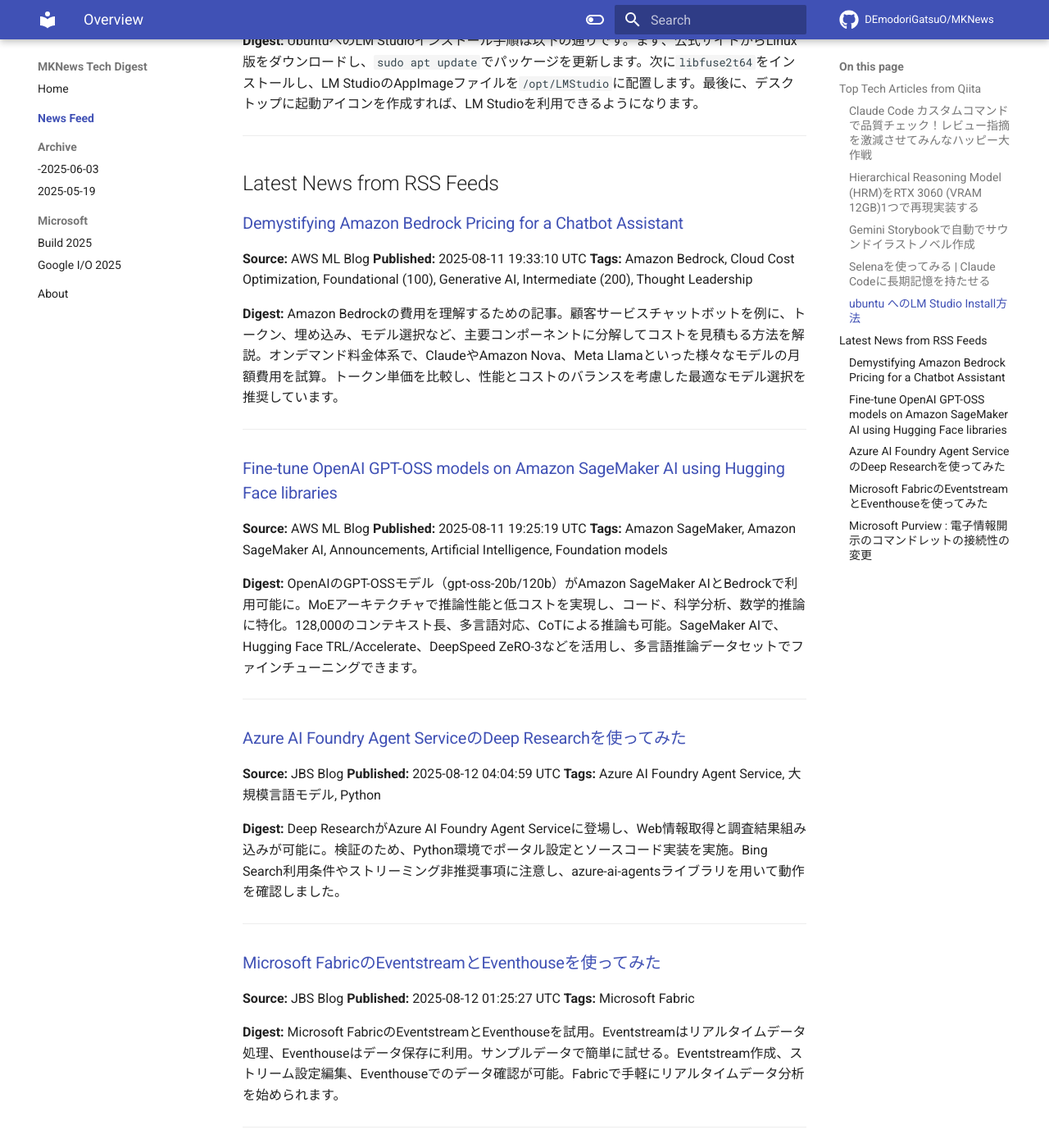
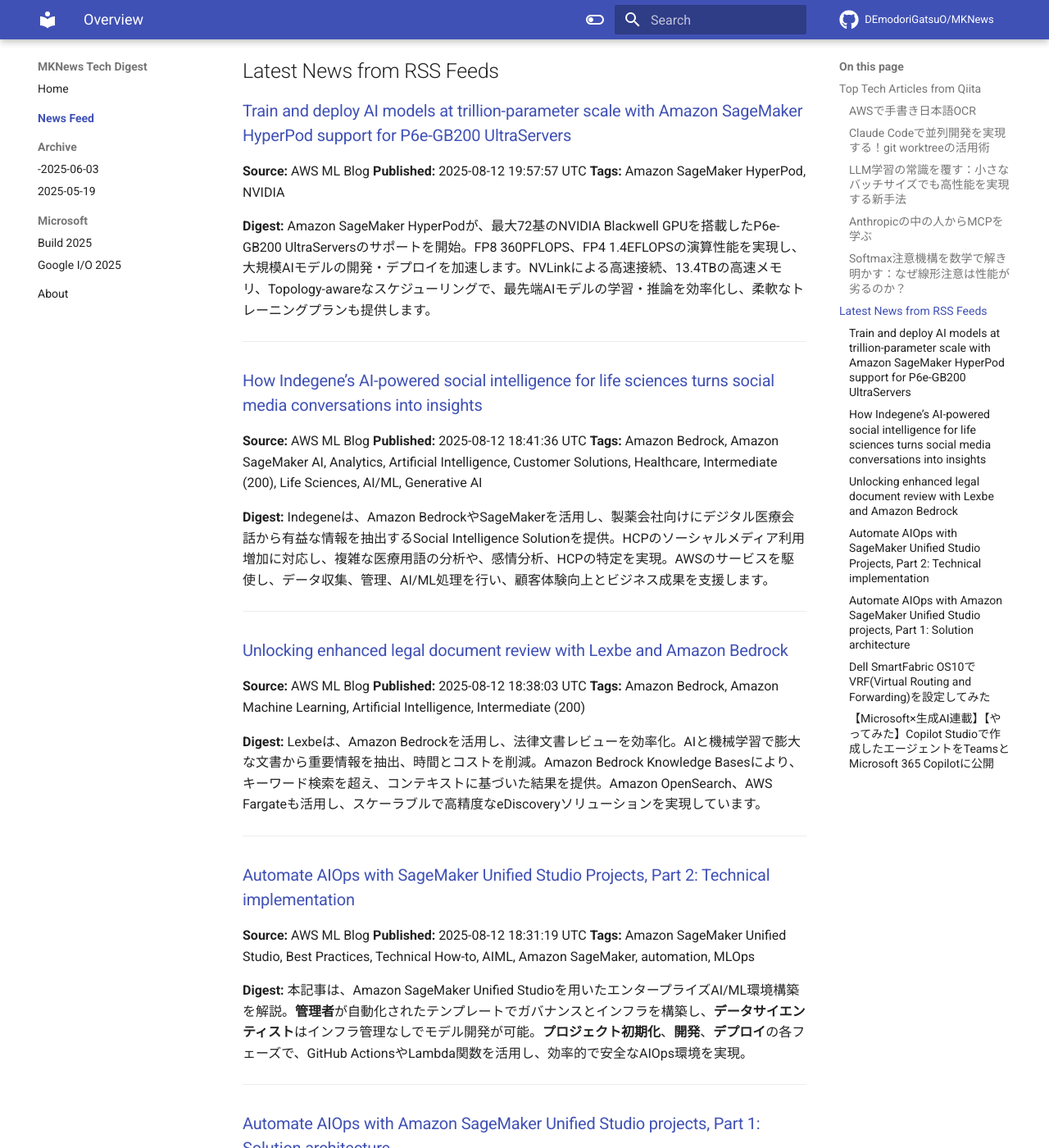
Before and after one commit to DEmodoriGatsuO/MKNews, an MkDocs documentation site: the page built from docs/news/index.md, in a window 1280 px wide and 1400 px high, scrolled down 1435 px. Shown: the whole window at 82% size. Built offline with MkDocs 1.6.1 and Material for MkDocs 9.7.7, drawn with Linux system fonts in a browser that asks for light colours; comment, search, counter and statistics services are not loaded; some of the changed text lies outside the part shown.

Commit message:
Automated AI Tech Digest - 2025-08-13

```diff
--- a/docs/news/index.md
+++ b/docs/news/index.md
@@ -1,108 +1,128 @@
-# AI Tech Trends Digest (2025-08-12)
+# AI Tech Trends Digest (2025-08-13)
 
 
 ## Top Tech Articles from Qiita
 
 
-### [Claude Code カスタムコマンドで品質チェック！レビュー指摘を激減させてみんなハッピー大作戦](https://qiita.com/tomada/items/5e6d566684b19b34759a)
-**Published:** 2025-08-11 23:26:30 UTC
+### [AWSで手書き日本語OCR](https://qiita.com/IEFBR13/items/4804caf6c87903b823fa)
+**Published:** 2025-08-13 00:35:52 UTC
 **Likes:** 2
-**Tags:** 初心者向け, 生成AI, Claude, AIエージェント, ClaudeCode
+**Tags:** AWS, OCR, bedrock, Claude
 
 **Digest:**
-Claude Code のカスタムコマンドを活用した品質チェック自動化を紹介。セキュリティ、パフォーマンス、SEOなどを実装直後にチェックし、レビュー指摘を激減させる。総合レビュー、パフォーマンス、セキュリティ、SEO、テストカバレッジ、UI/UXなど多角的なチェックが可能。問題の早期発見と修正により、実装者の不安を解消し、高品質なコード作成を促進する。
+AWS Textractの日本語対応がない中、BedrockのClaudeがPDFサポートを開始し、手書き文字の日本語OCRに活用可能に。PythonでPDF化し、Claude 4 Sonnetで読み解く例を紹介。精度が高く、座標指定不要、コストも良心的で、プロンプト次第で応用も効きそう。
 
 ---
 
-### [Hierarchical Reasoning Model (HRM)をRTX 3060 (VRAM 12GB)1つで再現実装する](https://qiita.com/CLRR/items/e061c5bb33c51ada30c6)
-**Published:** 2025-08-11 11:01:39 UTC
+### [Claude Codeで並列開発を実現する！git worktreeの活用術](https://qiita.com/awakia/items/eaeb40c5180c292eecb5)
+**Published:** 2025-08-12 12:28:41 UTC
 **Likes:** 2
-**Tags:** AI, WSL2, LLM, 推論モデル, HRM
+**Tags:** Git, worktree, Claude, ClaudeCode
 
 **Digest:**
-新しい推論AI、Hierarchical Reasoning Model (HRM)を、VRAM 12GBのGPUで数独Extremeの学習・評価を試みた。結果は論文通りだが、学習に1日7時間38分、推論に1時間25分と時間がかかった。正解率は48.2%で、論文の55%を下回るも範囲内。VRAMの小さいGPUでは高速な学習・推論は難しく、高性能GPUが必須。
+Rimoでバックエンド開発者が、AnthropicのClaude Code利用時の並列開発課題を、**git worktree** で解決する方法を紹介。親ディレクトリへのアクセス制限を、サブディレクトリにworktreeを作成することで回避。`.gitignore` で管理し、 `wt-` プレフィックスの命名規則を採用。複数ブランチ同時作業が可能になり、タブ補完も便利に。作業後は削除を忘れずに。
 
 ---
 
-### [Gemini Storybookで自動でサウンドイラストノベル作成](https://qiita.com/Yh_Taguchi/items/40df48fafb13f394afb8)
-**Published:** 2025-08-11 21:49:07 UTC
-**Likes:** 1
-**Tags:** storybook, Gemini
+### [LLM学習の常識を覆す：小さなバッチサイズでも高性能を実現する新手法](https://qiita.com/teppei_nakano/items/860ae0cc3a548f4955c3)
+**Published:** 2025-08-12 09:18:24 UTC
+**Likes:** 2
+**Tags:** 機械学習, バッチサイズ, LLM, 中野哲平
 
 **Digest:**
-生成AIでアニメ制作が実現する未来を提唱。ChatGPTとGemini Storybookを使い、過去に作成したラノベを元に、Gemini Storybookが約3分のサウンドイラストノベルを生成。物語は変更されるものの、設定丸投げで絵本化できる点がポイント。まさに「朝起きて生成AIにアニメ制作を依頼」に近づき、その実現もそう遠くないと感じている。
+LLM学習で、バッチサイズ1でもSGDとβ2調整で安定学習、性能劣化を防ぐ新発見。学習率は3倍程度、SGDはハイパラに頑健。勾配蓄積不要で、LoRAより完全ファインチューニングが有効に。演算スループット最大化の最小バッチサイズが推奨。分散学習の通信ボトルネックや大規模モデルへの適用が今後の課題。学習コスト削減、実装簡素化に貢献。
 
 ---
 
-### [Selenaを使ってみる | Claude Codeに長期記憶を持たせる](https://qiita.com/usayamadausako/items/bddd227c6de290ef07f7)
-**Published:** 2025-08-11 06:01:30 UTC
+### [Anthropicの中の人からMCPを学ぶ](https://qiita.com/hiromichinomata/items/f200b5665cb4cda12f83)
+**Published:** 2025-08-12 12:55:52 UTC
 **Likes:** 1
-**Tags:** Serena, LLM, Claude, ClaudeCode, VibeCoding
+**Tags:** 機械学習, MCP, Claude
 
 **Digest:**
-Selenaは、Claude Codeのセッション内容を`.serena/memories/`に.md形式で保存するツールです。これにより、Claude Codeがセッションを忘れる問題を解決し、トークンの無駄遣いを防ぎます。インストールはuvを使用し、`claude mcp add-json`コマンドでMCPに登録。プロジェクトディレクトリで実行すると、`claude`起動時に自動起動します。セッション内容の要約やコード変更記録にも活用可能です。
+deeplearning.aiのMCPショートコース受講報告。Anthropic社が提唱するModel Context Protocol(MCP)を2時間弱で学べる。LLMの外部API連携をプロキシとして実現。メリットは短時間で学べる点と、開発方針を直接聞けること。一方、Jupyter Notebookとの相性が悪く、ローカル環境での実践が中心となるため、プラットフォーム利用のメリットが薄いと感じた。Claude Codeのコースも提供。
 
 ---
 
-### [ubuntu へのLM Studio Install方法](https://qiita.com/gonnta/items/e33dbf7314159756d5d7)
-**Published:** 2025-08-12 05:43:32 UTC
-**Likes:** 0
-**Tags:** 生成AI, LLM, ローカルLLM
+### [Softmax注意機構を数学で解き明かす：なぜ線形注意は性能が劣るのか？](https://qiita.com/huntersai/items/7c4225df43b14c0557cf)
+**Published:** 2025-08-12 09:26:41 UTC
+**Likes:** 1
+**Tags:** AWS, softmax, LLM, 中野哲平, 中野哲平と学ぶSoftmax
 
 **Digest:**
-UbuntuへのLM Studioインストール手順は以下の通りです。まず、公式サイトからLinux版をダウンロードし、`sudo apt update`でパッケージを更新します。次に`libfuse2t64`をインストールし、LM StudioのAppImageファイルを`/opt/LMStudio`に配置します。最後に、デスクトップに起動アイコンを作成すれば、LM Studioを利用できるようになります。
+Transformerの注意機構、特にSoftmaxの計算量問題に対し、テイラー展開とクロネッカー積を用いた数学的分析で、線形注意機構の性能劣化の謎を解明。高次項の重要性と、確率分布でなく正規化効果が本質と判明。これにより、表現力豊かな高次相互作用と、適切な正規化が注意機構設計の鍵となり、今後の効率的で高性能なモデル開発への道筋を示した。
 
 ---
 
 ## Latest News from RSS Feeds
 
 
-### [Demystifying Amazon Bedrock Pricing for a Chatbot Assistant](https://aws.amazon.com/blogs/machine-learning/demystifying-amazon-bedrock-pricing-for-a-chatbot-assistant/)
+### [Train and deploy AI models at trillion-parameter scale with Amazon SageMaker HyperPod support for P6e-GB200 UltraServers](https://aws.amazon.com/blogs/machine-learning/train-and-deploy-ai-models-at-trillion-parameter-scale-with-amazon-sagemaker-hyperpod-support-for-p6e-gb200-ultraservers/)
 **Source:** AWS ML Blog
-**Published:** 2025-08-11 19:33:10 UTC
-**Tags:** Amazon Bedrock, Cloud Cost Optimization, Foundational (100), Generative AI, Intermediate (200), Thought Leadership
+**Published:** 2025-08-12 19:57:57 UTC
+**Tags:** Amazon SageMaker HyperPod, NVIDIA
 
 **Digest:**
-Amazon Bedrockの費用を理解するための記事。顧客サービスチャットボットを例に、トークン、埋め込み、モデル選択など、主要コンポーネントに分解してコストを見積もる方法を解説。オンデマンド料金体系で、ClaudeやAmazon Nova、Meta Llamaといった様々なモデルの月額費用を試算。トークン単価を比較し、性能とコストのバランスを考慮した最適なモデル選択を推奨しています。
+Amazon SageMaker HyperPodが、最大72基のNVIDIA Blackwell GPUを搭載したP6e-GB200 UltraServersのサポートを開始。FP8 360PFLOPS、FP4 1.4EFLOPSの演算性能を実現し、大規模AIモデルの開発・デプロイを加速します。NVLinkによる高速接続、13.4TBの高速メモリ、Topology-awareなスケジューリングで、最先端AIモデルの学習・推論を効率化し、柔軟なトレーニングプランも提供します。
 
 ---
 
-### [Fine-tune OpenAI GPT-OSS models on Amazon SageMaker AI using Hugging Face libraries](https://aws.amazon.com/blogs/machine-learning/fine-tune-openai-gpt-oss-models-on-amazon-sagemaker-ai-using-hugging-face-libraries/)
+### [How Indegene’s AI-powered social intelligence for life sciences turns social media conversations into insights](https://aws.amazon.com/blogs/machine-learning/how-indegenes-ai-powered-social-intelligence-for-life-sciences-turns-social-media-conversations-into-insights/)
 **Source:** AWS ML Blog
-**Published:** 2025-08-11 19:25:19 UTC
-**Tags:** Amazon SageMaker, Amazon SageMaker AI, Announcements, Artificial Intelligence, Foundation models
+**Published:** 2025-08-12 18:41:36 UTC
+**Tags:** Amazon Bedrock, Amazon SageMaker AI, Analytics, Artificial Intelligence, Customer Solutions, Healthcare, Intermediate (200), Life Sciences, AI/ML, Generative AI
 
 **Digest:**
-OpenAIのGPT-OSSモデル（gpt-oss-20b/120b）がAmazon SageMaker AIとBedrockで利用可能に。MoEアーキテクチャで推論性能と低コストを実現し、コード、科学分析、数学的推論に特化。128,000のコンテキスト長、多言語対応、CoTによる推論も可能。SageMaker AIで、Hugging Face TRL/Accelerate、DeepSpeed ZeRO-3などを活用し、多言語推論データセットでファインチューニングできます。
+Indegeneは、Amazon BedrockやSageMakerを活用し、製薬会社向けにデジタル医療会話から有益な情報を抽出するSocial Intelligence Solutionを提供。HCPのソーシャルメディア利用増加に対応し、複雑な医療用語の分析や、感情分析、HCPの特定を実現。AWSのサービスを駆使し、データ収集、管理、AI/ML処理を行い、顧客体験向上とビジネス成果を支援します。
 
 ---
 
-### [Azure AI Foundry Agent ServiceのDeep Researchを使ってみた](https://blog.jbs.co.jp/entry/2025/08/12/130459)
-**Source:** JBS Blog
-**Published:** 2025-08-12 04:04:59 UTC
-**Tags:** Azure AI Foundry Agent Service, 大規模言語モデル, Python
+### [Unlocking enhanced legal document review with Lexbe and Amazon Bedrock](https://aws.amazon.com/blogs/machine-learning/unlocking-enhanced-legal-document-review-with-lexbe-and-amazon-bedrock/)
+**Source:** AWS ML Blog
+**Published:** 2025-08-12 18:38:03 UTC
+**Tags:** Amazon Bedrock, Amazon Machine Learning, Artificial Intelligence, Intermediate (200)
 
 **Digest:**
-Deep ResearchがAzure AI Foundry Agent Serviceに登場し、Web情報取得と調査結果組み込みが可能に。検証のため、Python環境でポータル設定とソースコード実装を実施。Bing Search利用条件やストリーミング非推奨事項に注意し、azure-ai-agentsライブラリを用いて動作を確認しました。
+Lexbeは、Amazon Bedrockを活用し、法律文書レビューを効率化。AIと機械学習で膨大な文書から重要情報を抽出、時間とコストを削減。Amazon Bedrock Knowledge Basesにより、キーワード検索を超え、コンテキストに基づいた結果を提供。Amazon OpenSearch、AWS Fargateも活用し、スケーラブルで高精度なeDiscoveryソリューションを実現しています。
 
 ---
 
-### [Microsoft FabricのEventstreamとEventhouseを使ってみた](https://blog.jbs.co.jp/entry/2025/08/12/102527)
-**Source:** JBS Blog
-**Published:** 2025-08-12 01:25:27 UTC
-**Tags:** Microsoft Fabric
+### [Automate AIOps with SageMaker Unified Studio Projects, Part 2: Technical implementation](https://aws.amazon.com/blogs/machine-learning/automate-aiops-with-sagemaker-unified-studio-projects-part-2-technical-implementation/)
+**Source:** AWS ML Blog
+**Published:** 2025-08-12 18:31:19 UTC
+**Tags:** Amazon SageMaker Unified Studio, Best Practices, Technical How-to, AIML, Amazon SageMaker, automation, MLOps
 
 **Digest:**
-Microsoft FabricのEventstreamとEventhouseを試用。Eventstreamはリアルタイムデータ処理、Eventhouseはデータ保存に利用。サンプルデータで簡単に試せる。Eventstream作成、ストリーム設定編集、Eventhouseでのデータ確認が可能。Fabricで手軽にリアルタイムデータ分析を始められます。
+本記事は、Amazon SageMaker Unified Studioを用いたエンタープライズAI/ML環境構築を解説。**管理者**が自動化されたテンプレートでガバナンスとインフラを構築し、**データサイエンティスト**はインフラ管理なしでモデル開発が可能。**プロジェクト初期化**、**開発**、**デプロイ**の各フェーズで、GitHub ActionsやLambda関数を活用し、効率的で安全なAIOps環境を実現。
 
 ---
 
-### [Microsoft Purview : 電子情報開示のコマンドレットの接続性の変更](https://shanqiai.lekumo.biz/sharepoint_technical_note/2025/08/microsoft-purvi-b2aa.html)
-**Source:** SharePoint Technical Notes
-**Published:** 2025-08-11 12:24:41 UTC
-**Tags:** Microsoft Purview
+### [Automate AIOps with Amazon SageMaker Unified Studio projects, Part 1: Solution architecture](https://aws.amazon.com/blogs/machine-learning/automate-aiops-with-amazon-sagemaker-unified-studio-projects-part-1-solution-architecture/)
+**Source:** AWS ML Blog
+**Published:** 2025-08-12 18:31:15 UTC
+**Tags:** Amazon SageMaker, Amazon SageMaker AI, Best Practices, Technical How-to, AIML, automation, MLOps
 
 **Digest:**
-Microsoftは、セキュア フィーチャー イニチアチブ（SFI）の一環として、Windowsのセキュリティ強化に注力しています。具体的には、安全な機能のデフォルト化や、脆弱性リスクの低減を目指し、OSの信頼性向上を図っています。これにより、ユーザーはより安全なWindows環境でPCを利用できるようになります。
+Amazon SageMaker Unified Studio で AI/ML ライフサイクルを統合する際の課題として、スケーリング、自動化、分離、マルチテナンシー、CI/CD が挙げられます。 この記事では、マルチアカウントアーキテクチャを提案し、SageMaker Catalog やプロジェクト構造、マルチテナンシーを活用した AIOps の自動化とガバナンスを両立するソリューションを紹介しています。
 
 ---
+
+### [Dell SmartFabric OS10でVRF(Virtual Routing and Forwarding)を設定してみた](https://blog.jbs.co.jp/entry/2025/08/13/115531)
+**Source:** JBS Blog
+**Published:** 2025-08-13 02:55:31 UTC
+**Tags:** OS10, VRF
+
+**Digest:**
+VRFは、1台のルータで複数のルーティングテーブルを分離・運用する技術です。これにより、ルータを仮想的に分割し、独立したルーティング空間を構成可能。Dell SmartFabric OS10でVRFを設定することで、ネットワークの分離やマルチテナント環境構築に役立ちます。
+
+---
+
+### [【Microsoft×生成AI連載】【やってみた】Copilot Studioで作成したエージェントをTeamsとMicrosoft 365 Copilotに公開](https://blog.jbs.co.jp/entry/2025/08/13/085001)
+**Source:** JBS Blog
+**Published:** 2025-08-12 23:50:01 UTC
+**Tags:** Copilot, Microsoft Copilot, Microsoft 365 Copilot, 生成AI, Microsoft×生成AI連載
+
+**Digest:**
+Microsoft Copilot Studioで作成したAIエージェントを、TeamsとMicrosoft 365 Copilotで利用可能にする公開手順を解説。実践的なガイドとして、Copilot Studioで構築したエージェントをTeamsで展開し、Microsoft 365 Copilotとの連携方法を紹介。AIエージェントの活用を促進するための、分かりやすいステップが示されています。
+
+---
```
